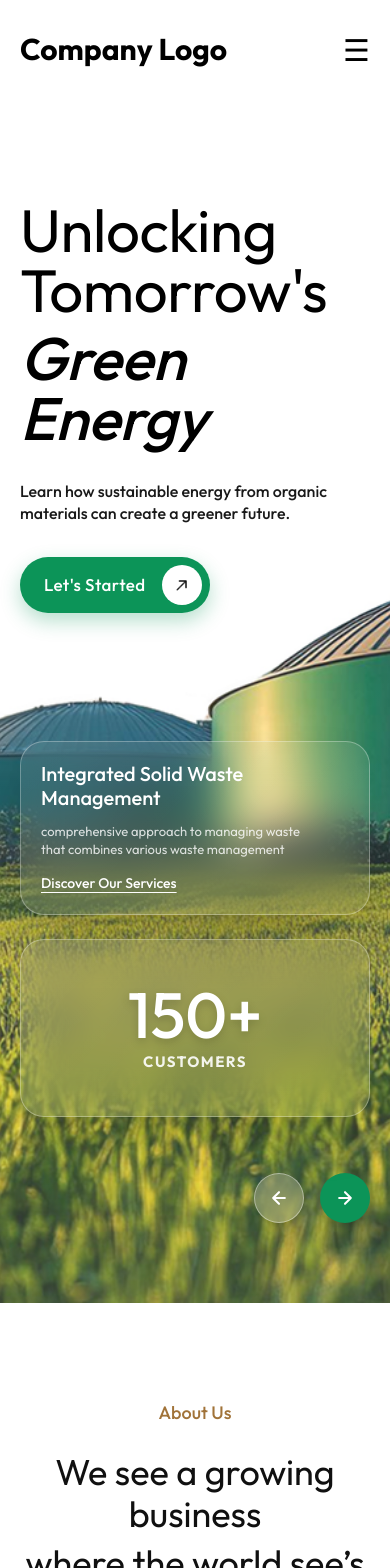
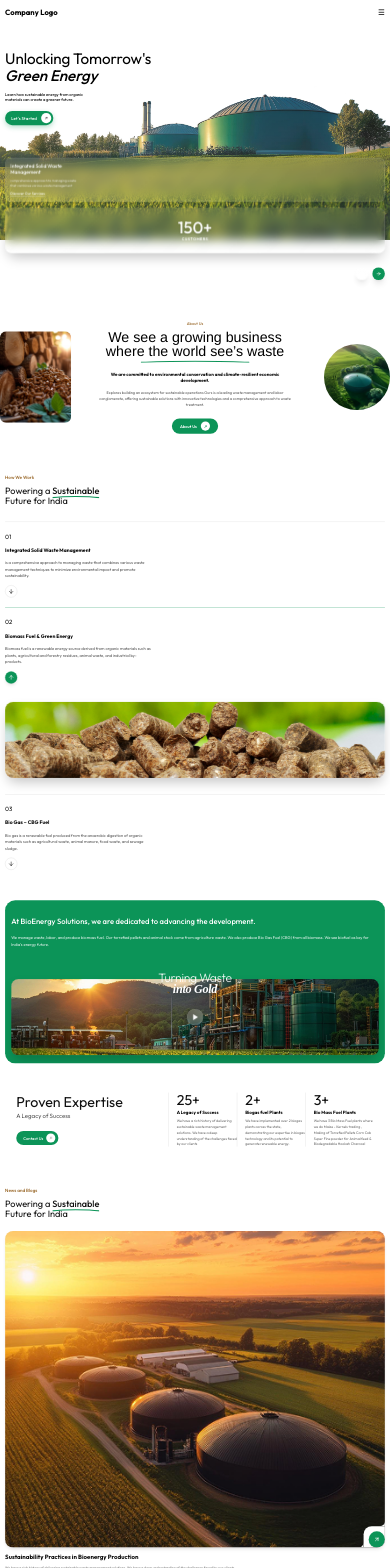
Before and after one commit to akkii7030/Home, a React (Vite) app: page / in a window 390 px wide. Shown: the top 1568 px of the page. Built offline with nearby package versions, Linux system fonts and the light colour scheme; a web font is replaced by a local one.

Commit message:
ui_fixes

```diff
--- a/src/App.tsx
+++ b/src/App.tsx
@@ -1,3 +1,4 @@
+import { useEffect } from 'react'
 import { Hero } from './components/Hero'
 import { About } from './components/About'
 import { HowWeWork } from './components/HowWeWork'
@@ -7,8 +8,22 @@ import { Blogs } from './components/Blogs'
 import { Footer } from './components/Footer'
 
 function App() {
+  useEffect(() => {
+    const scale = () => {
+      const el = document.querySelector('.landing-page') as HTMLElement
+      if (!el) return
+      const ratio = window.innerWidth / 1536
+      el.style.transform = `scale(${ratio})`
+      el.style.height = `${el.scrollHeight * ratio}px`
+      document.body.style.height = `${el.scrollHeight * ratio}px`
+    }
+    scale()
+    window.addEventListener('resize', scale)
+    return () => window.removeEventListener('resize', scale)
+  }, [])
+
   return (
-    <main className="landing-page selection:bg-primary-light selection:text-primary scroll-smooth">
+    <main className="landing-page selection:bg-primary-light selection:text-primary scroll-smooth" style={{width: '1536px', minHeight: '6412px', backgroundColor: '#FFFFFF'}}>
       <Hero />
       <About />
       <HowWeWork />
--- a/src/components/About.tsx
+++ b/src/components/About.tsx
@@ -1,63 +1,52 @@
 export const About = () => {
   return (
-    <section className="py-24 md:py-32 bg-white" id="about">
-      <div className="page-container w-full mx-auto flex flex-col lg:flex-row items-center justify-between gap-8 h-full">
-
-        {/* Left Side Image (Wood Pellets) */}
-        <div className="hidden lg:block w-[280px] xl:w-[320px] shrink-0">
+    <section className="relative py-20 bg-white overflow-hidden" id="about">
+      {/* Left image */}
       <img
         src="/2151239320 1.png"
-            className="w-full h-[400px] xl:h-[450px] object-cover rounded-[32px] shadow-xl"
+        className="absolute left-0 top-1/2 -translate-y-1/2 w-[280px] h-[360px] object-cover rounded-3xl"
         alt="Resources"
       />
-        </div>
+      {/* Right image */}
+      <img
+        src="/142346 1.png"
+        className="absolute right-0 top-1/2 -translate-y-1/2 w-[260px] h-[260px] object-cover rounded-full"
+        alt="Environment"
+      />
 
       {/* Center content */}
-        <div className="max-w-[700px] mx-auto text-center flex flex-col items-center">
-          <p className="text-[#A17339] font-medium text-lg md:text-xl mb-6">About Us</p>
+      <div className="max-w-[800px] mx-auto text-center relative z-10 px-4">
+        <p className="text-[#A17339] font-medium text-[16px] mb-3">About Us</p>
 
-          <h2 className="text-4xl md:text-[56px] font-normal leading-[1.15] text-[#101010] mb-12 flex flex-col items-center">
-            <span>We see a growing business</span>
-            <span className="relative inline-block mt-2">
-              where the world see&rsquo;s waste
+        <h2 className="mx-auto text-center mb-2" style={{width: '767px', fontFamily: '"Helvetica Neue", Helvetica, Arial, sans-serif', fontWeight: 400, fontSize: '56px', lineHeight: '100%', letterSpacing: '0%', color: '#000000'}}>
+          We see a growing business where the world see&rsquo;s waste
+        </h2>
+
         <svg
-                width="318"
+          className="mx-auto mb-8 block"
+          width="429"
           height="10"
-                viewBox="0 0 318 10"
+          viewBox="0 0 429 10"
           fill="none"
           xmlns="http://www.w3.org/2000/svg"
-                className="absolute -bottom-3 left-1/2 -translate-x-1/2 w-[85%] text-[#0C9458]"
         >
-                <path d="M2 8C70 2 248 2 316 8" stroke="currentColor" strokeWidth="3" strokeLinecap="round" />
+          <path d="M2 8C94 2 335 2 427 8" stroke="#0C9458" strokeWidth="4" strokeLinecap="round" />
         </svg>
-            </span>
-          </h2>
 
-          <p className="text-xl md:text-[22px] font-bold text-[#101010] mb-8 leading-[1.4] max-w-[600px] mx-auto">
+        <p className="text-[18px] font-bold text-[#101010] mb-6 leading-snug">
           We are committed to environmental conservation and climate-resilient economic development.
         </p>
 
-          <p className="text-base md:text-[17px] text-[#555] leading-[1.6] mb-12 max-w-[600px] mx-auto">
-            Explores building an ecosystem for sustainable operations Ours is a leading waste management and labor conglomerate , offering sustainable solutions with innovative technologies and a comprehensive approach to waste treatment .
+        <p className="text-[15px] text-[#555] leading-relaxed mb-10">
+          Explores building an ecosystem for sustainable operations Ours is a leading waste management and labor conglomerate, offering sustainable solutions with innovative technologies and a comprehensive approach to waste treatment.
         </p>
 
-          <button className="flex items-center gap-4 bg-[#0C9458] text-white py-3 pl-8 pr-3 w-fit rounded-full font-medium text-lg mx-auto group transition-all hover:scale-105 active:scale-95 shadow-[0_8px_20px_rgba(12,148,88,0.3)]">
-            <span>About Us</span>
-            <span className="w-10 h-10 bg-white rounded-full flex items-center justify-center text-[#0C9458] group-hover:-rotate-45 transition-transform">
-                <img src="/arrow-right-up.png" alt="" className="w-3 h-3 object-contain" />
+        <button className="flex items-center gap-4 bg-[#0C9458] text-white py-3 px-8 rounded-full font-semibold text-[16px] mx-auto">
+          About Us
+          <span className="w-9 h-9 bg-white rounded-full flex items-center justify-center text-[#0C9458]">
+            ↗
           </span>
         </button>
-        </div>
-
-        {/* Right Side Image (Green Silo) */}
-        <div className="hidden lg:block w-[300px] xl:w-[350px] shrink-0">
-          <img
-            src="/142346 1.png"
-            className="w-full aspect-square object-cover rounded-full shadow-xl"
-            alt="Environment"
-          />
-        </div>
-
       </div>
     </section>
   );
--- a/src/components/Blogs.tsx
+++ b/src/components/Blogs.tsx
@@ -58,7 +58,7 @@ export const Blogs = () => {
                   </svg>
 
                   {/* The Green Button */}
-                  <button className="w-[64px] h-[64px] md:w-[76px] md:h-[76px] bg-[#0C9458] text-white text-xl rounded-tl-[24px] md:rounded-tl-[32px] rounded-br-[32px] md:rounded-br-[40px] rounded-tr-[50%] rounded-bl-[50%] flex items-center justify-center transition-transform group-hover:-rotate-12 shadow-md relative z-20">
+                  <button className="w-[64px] h-[64px] md:w-[76px] md:h-[76px] bg-[#0C9458] text-white rounded-full flex items-center justify-center transition-transform group-hover:-rotate-12 shadow-md relative z-20">
                     <svg width="24" height="24" viewBox="0 0 24 24" fill="none" xmlns="http://www.w3.org/2000/svg" className="-rotate-45">
                       <path d="M5 12H19M19 12L12 5M19 12L12 19" stroke="currentColor" strokeWidth="2.5" strokeLinecap="round" strokeLinejoin="round"/>
                     </svg>
--- a/src/components/Expertise.tsx
+++ b/src/components/Expertise.tsx
@@ -18,34 +18,48 @@ const metrics = [
 
 export const Expertise = () => {
   return (
-    <section className="py-20 md:py-32 bg-white" id="expertise">
-      <div className="page-container flex flex-col lg:flex-row gap-16 lg:gap-24 w-full">
+    <section
+      className="bg-white py-20"
+      style={{ borderRadius: '45px 45px 0 0', marginTop: '-45px', position: 'relative', zIndex: 10 }}
+      id="expertise"
+    >
+      <div className="flex gap-16 w-full px-16">
 
-        {/* Left side Titles */}
-        <div className="w-full lg:w-[40%] flex flex-col justify-center items-start">
-          <h2 className="text-5xl md:text-[64px] lg:text-[72px] font-normal leading-[1] mb-4 text-[#101010]">
+        {/* Left */}
+        <div className="w-[38%] flex flex-col justify-center items-start">
+          <h2 style={{ fontSize: '56px', fontWeight: 400, lineHeight: '100%', color: '#101010', marginBottom: '12px' }}>
             Proven Expertise
           </h2>
-          <p className="text-xl md:text-[24px] text-[#555] mb-10 font-normal">A Legacy of Success</p>
-          <button className="flex items-center gap-3 bg-[#0C9458] text-white py-3 pl-8 pr-3 w-fit rounded-[30px] font-medium text-lg group transition-all hover:brightness-105 active:scale-95 shadow-xl">
+          <p style={{ fontSize: '24px', fontWeight: 400, color: '#555', marginBottom: '40px' }}>
+            A Legacy of Success
+          </p>
+          <button className="flex items-center gap-3 bg-[#0C9458] text-white rounded-full font-medium group transition-all hover:brightness-105"
+            style={{ padding: '10px 12px 10px 28px', fontSize: '16px' }}>
             <span>Contact Us</span>
-            <span className="w-9 h-9 bg-white rounded-full flex items-center justify-center text-[#0C9458] group-hover:-rotate-45 transition-transform overflow-hidden">
-                <img src="/arrow-right-up.png" alt="" className="w-3 h-3 object-contain" />
+            <span className="w-9 h-9 bg-white rounded-full flex items-center justify-center text-[#0C9458]">
+              <img src="/arrow-right-up.png" alt="" className="w-3 h-3 object-contain" />
             </span>
           </button>
         </div>
 
-        {/* Right side Metrics Grid */}
-        <div className="w-full lg:w-[60%] grid grid-cols-1 md:grid-cols-2 lg:grid-cols-2 xl:grid-cols-3 gap-10 md:gap-x-12 md:gap-y-16">
+        {/* Right metrics */}
+        <div className="flex-1 grid grid-cols-3 gap-0">
           {metrics.map((m, i) => (
-            <div className="flex flex-col border-l border-[#d0d0d0] pl-6 md:pl-8" key={i}>
-              <h3 className="text-5xl md:text-[56px] font-normal text-[#101010] mb-3 leading-none tracking-tight">{m.value}</h3>
-              <h4 className="text-lg md:text-[20px] font-bold mb-4 leading-snug text-[#101010]">{m.label}</h4>
-              <p className="text-sm md:text-[15px] text-[#555] leading-relaxed mb-auto pr-4">{m.desc}</p>
+            <div className="flex flex-col border-l border-[#d0d0d0] pl-8" key={i}>
+              <h3 style={{ fontSize: '56px', fontWeight: 400, color: '#101010', marginBottom: '12px', lineHeight: 1 }}>
+                {m.value}
+              </h3>
+              <h4 style={{ fontSize: '18px', fontWeight: 700, color: '#101010', marginBottom: '12px', lineHeight: 1.2 }}>
+                {m.label}
+              </h4>
+              <p style={{ fontSize: '14px', color: '#666', lineHeight: 1.6 }}>
+                {m.desc}
+              </p>
             </div>
           ))}
         </div>
+
       </div>
     </section>
-  );
-};
+  )
+}
--- a/src/components/Hero.tsx
+++ b/src/components/Hero.tsx
@@ -6,7 +6,7 @@ export const Hero = () => {
       <Navbar />
 
       {/* Background Image Container */}
-      <div className="absolute inset-x-0 top-[150px] bottom-0 z-0">
+      <div className="absolute inset-x-0 z-0" style={{top: '67px', width: '1536.31px', height: '878px'}}>
         <img
           src="/32104_4564 1.png"
           alt="Hero Background"
--- a/src/index.css
+++ b/src/index.css
@@ -16,6 +16,12 @@
 @layer base {
   body {
     @apply font-sans bg-white text-[#101010] antialiased;
+    overflow-x: hidden;
+  }
+
+  .landing-page {
+    width: 1536px;
+    transform-origin: top left;
   }
 }
 
```
Lines whose indentation alone changed are shown as unchanged.
